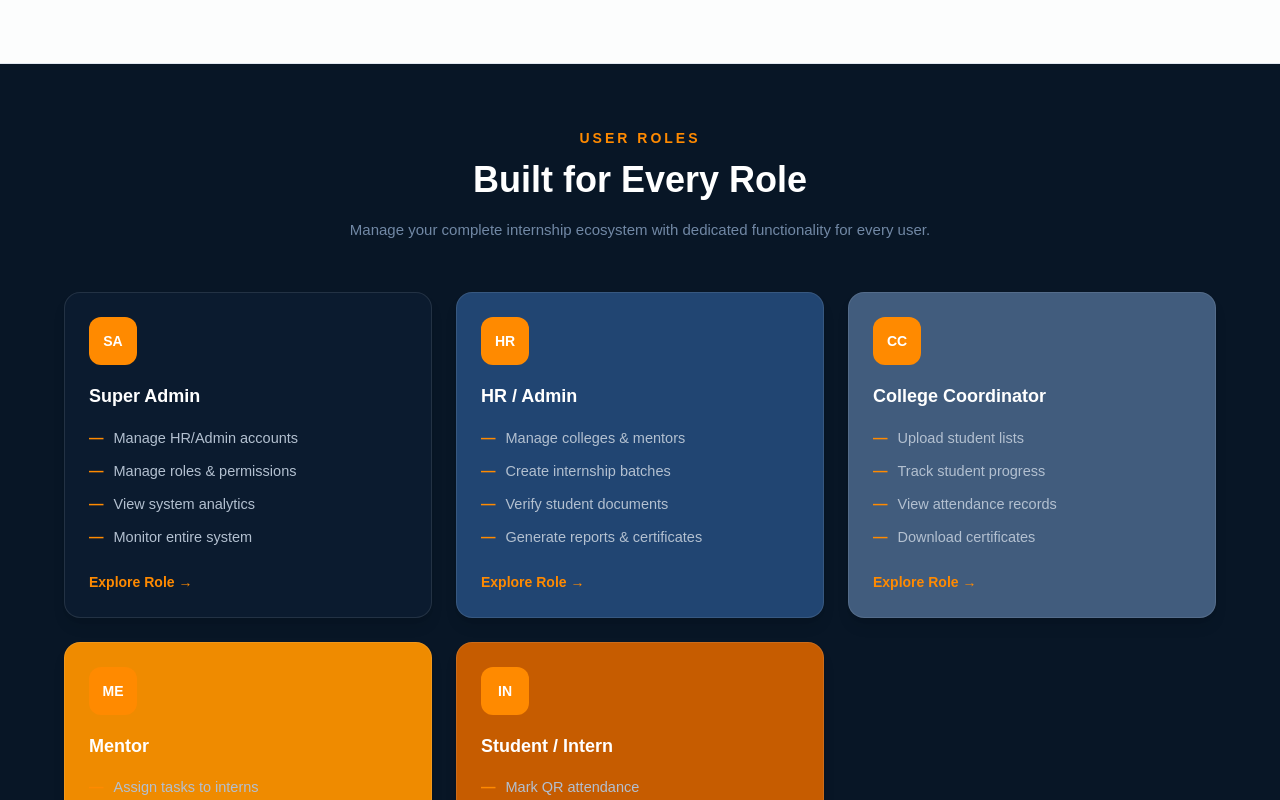
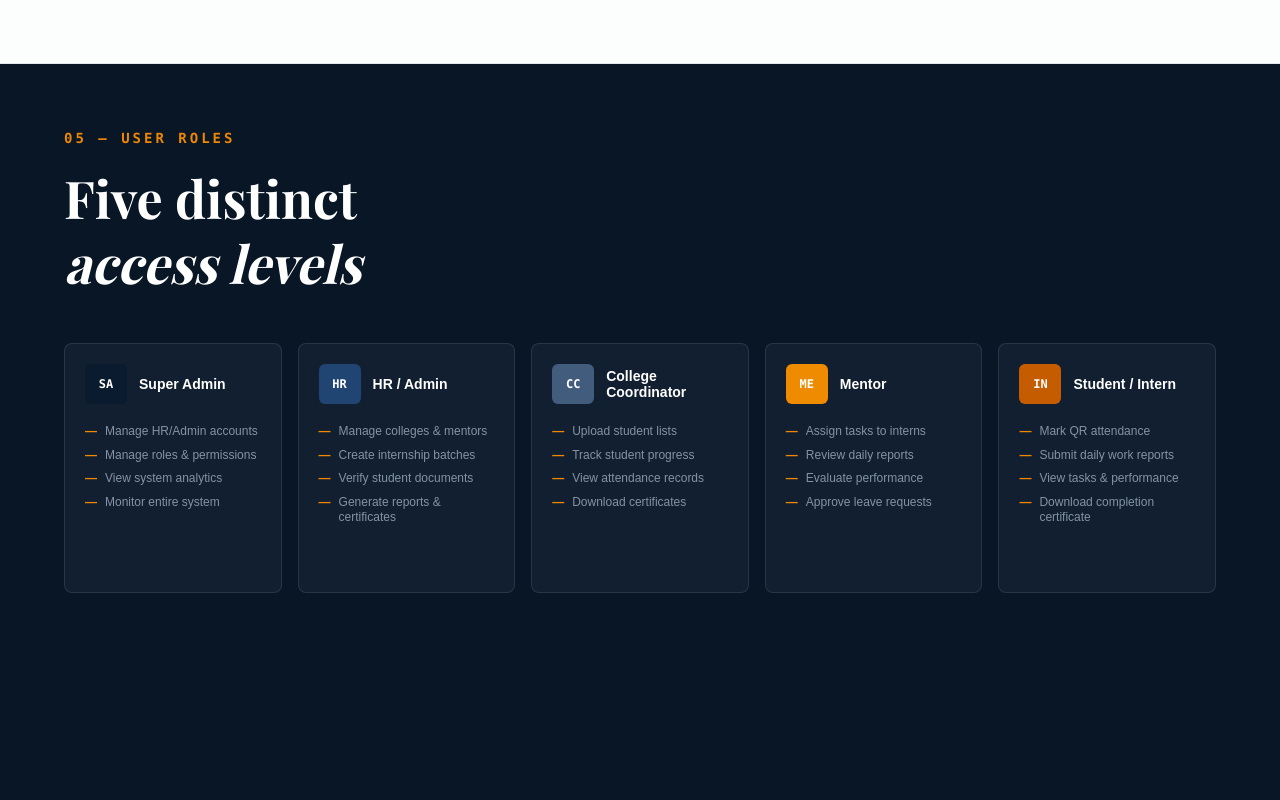
Before and after one commit to cubeage-team-eight/IMS-Project, a React (Vite) app in the folder frontend/: page / in a window 1280 px wide. Shown: the part 1280-2080 px from the top of the page. Built offline with nearby package versions, Linux system fonts and the light colour scheme; no server answers; a web font is replaced by a local one.

Commit message:
Fix switch role navigation

```diff
--- a/frontend/src/components/home/User.jsx
+++ b/frontend/src/components/home/User.jsx
@@ -1,6 +1,3 @@
-
-import { Link } from "react-router-dom";
-
 const roles = [
   {
     code: "SA",
@@ -63,66 +60,79 @@ function User() {
   return (
     <section
       id="user-roles"
-      className="relative min-h-screen w-full bg-[#081626] px-6 py-16 text-white"
+      className="min-h-screen w-full bg-[#081626] px-6 py-16 text-white"
     >
-      {/* Header */}
-      <div className="mx-auto mb-12 max-w-6xl text-center">
-        <p className="mb-3 font-[Arial,sans-serif] text-sm font-semibold uppercase tracking-[3px] text-[#ff8a00]">
-          User Roles
+      {/* Heading */}
+      <div className="mx-auto mb-12 max-w-6xl">
+        <p className="mb-4 font-mono text-[14px] font-semibold tracking-[3px] text-[#ef8700]">
+          05 — USER ROLES
         </p>
 
-        <h2 className="font-[Arial,sans-serif] text-3xl font-bold md:text-4xl">
-          Built for Every Role
+        <h2 className="font-serif text-[52px] font-bold leading-tight">
+          Five distinct
+          <br />
+          <span className="italic">access levels</span>
         </h2>
-
-        <p className="mx-auto mt-4 max-w-2xl font-[Arial,sans-serif] text-[15px] leading-7 text-[#7188a5]">
-          Manage your complete internship ecosystem with dedicated
-          functionality for every user.
-        </p>
       </div>
 
-      {/* Roles */}
-      <div className="mx-auto grid max-w-6xl grid-cols-1 gap-6 md:grid-cols-2 lg:grid-cols-3">
+      {/* Role Cards */}
+      <div className="mx-auto grid max-w-6xl grid-cols-1 gap-4 md:grid-cols-2 lg:grid-cols-5">
         {roles.map((role) => (
           <div
             key={role.code}
-            className="rounded-2xl border border-white/10 p-6 shadow-lg transition duration-300 hover:-translate-y-1 hover:border-[#ff8a00]/40"
-            style={{
-              backgroundColor: role.color,
-            }}
+            className="
+              h-[250px]
+              rounded-lg
+              border
+              border-white/10
+              bg-[#111f30]
+              px-5
+              pt-5
+              pb-3
+              transition
+              hover:border-[#ef8700]/40
+            "
           >
-            {/* Role Code */}
-            <div className="mb-5 flex h-12 w-12 items-center justify-center rounded-xl bg-[#ff8a00]">
-              <span className="font-[Arial,sans-serif] text-sm font-bold text-white">
-                {role.code}
-              </span>
+            <div className="mb-5 flex items-center gap-3">
+              <div
+                className="flex h-10 w-[42px] shrink-0 items-center justify-center rounded-md"
+                style={{ backgroundColor: role.color }}
+              >
+                <span className="font-mono text-[12px] font-bold text-white">
+                  {role.code}
+                </span>
+              </div>
+
+              <h3 className="font-[Arial,sans-serif] text-[14px] font-semibold leading-[1.15] text-white">
+                {role.title}
+              </h3>
             </div>
 
-            {/* Role Title */}
-            <h3 className="font-[Arial,sans-serif] text-[18px] font-bold leading-[1.25] text-white">
-              {role.title}
-            </h3>
+
+
 
             {/* Features */}
-            <ul className="mt-5 m-0 list-none space-y-3 p-0">
+            <ul className="mt-4 m-0 list-none space-y-2 p-0">
               {role.features.map((feature) => (
                 <li
                   key={feature}
-                  className="flex items-start gap-2.5 font-[Arial,sans-serif] text-[14.5px] leading-[1.45] text-[#b3c0d0]"
+                  className="
+                    flex
+                    items-start
+                    gap-2
+                    font-[Arial,sans-serif]
+                    text-[12px]
+                    font-medium
+                    leading-[1.3]
+                    text-[#8493a5]
+                  "
                 >
-                  <span className="font-bold text-[#ff8a00]">—</span>
+                  <span className="font-semibold text-[#ef8700]">—</span>
+
                   <span>{feature}</span>
                 </li>
               ))}
             </ul>
-
-            {/* Link */}
-            <Link
-              to="/login"
-              className="mt-6 inline-block font-[Arial,sans-serif] text-sm font-semibold text-[#ff8a00] transition hover:text-white"
-            >
-              Explore Role →
-            </Link>
           </div>
         ))}
       </div>
--- a/frontend/src/pages/auth/RoleSelection.jsx
+++ b/frontend/src/pages/auth/RoleSelection.jsx
@@ -1,93 +1,230 @@
-import React from 'react';
-import { useNavigate, Link } from 'react-router-dom';
-import { roleConfig } from '../../utils/constants';
+import React from "react";
+import { useNavigate, Link } from "react-router-dom";
+import { roleConfig } from "../../utils/constants";
 
 function RoleSelection() {
   const navigate = useNavigate();
-
   const handleRoleSelect = (roleKey) => {
-    // Navigate to Sign Up as default for the selected role
     navigate(`/signup/${roleKey}`);
   };
 
+  const roleDetails = {
+    "super-admin": {
+      description:
+        "Full system control — manage HR/Admins, roles, permissions, and monitor platform-wide analytics.",
+      tags: ["System Monitor", "Role Management", "Analytics"],
+    },
+
+    "hr-admin": {
+      description:
+        "Manage colleges, mentors, batches, students, documents, attendance, reports, and certificates.",
+      tags: ["Batch Management", "Verification", "Reports"],
+    },
+
+    "college-coordinator": {
+      description:
+        "Upload student lists, track progress, view attendance records, and download completion certificates.",
+      tags: ["Student Tracking", "Attendance", "Certificates"],
+    },
+
+    mentor: {
+      description:
+        "Assign tasks, review daily reports, evaluate intern performance, and approve leave requests.",
+      tags: ["Task Assignment", "Evaluation", "Leave Approval"],
+    },
+
+    "student-intern": {
+      description:
+        "Mark attendance, submit daily reports, view tasks, apply leave, and download your certificate.",
+      tags: ["Attendance", "Daily Reports", "Certificate"],
+    },
+  };
+
   return (
-    <div className="auth-page min-h-screen flex flex-col items-center justify-center p-4 sm:p-6 lg:p-8 bg-[#0a0e1a] relative overflow-hidden">
-      {/* Decorative background effects */}
-      <div className="absolute top-[-20%] left-[-10%] w-[500px] h-[500px] rounded-full bg-[#f59e0b]/[0.05] blur-[120px] pointer-events-none" />
-      <div className="absolute bottom-[-15%] right-[-5%] w-[400px] h-[400px] rounded-full bg-[#8b5cf6]/[0.05] blur-[100px] pointer-events-none" />
-      <div className="starfield-bg absolute inset-0 pointer-events-none opacity-30"></div>
+    <div className="min-h-screen w-full bg-[#081626] text-white">
 
-      <div className="relative z-10 w-full max-w-[1000px] flex flex-col items-center">
-        {/* Header */}
-        <div className="text-center mb-12">
-          <p className="text-[#f59e0b] text-sm font-semibold tracking-[0.2em] uppercase mb-4">
-            Select Your Role
-          </p>
-          <h1 className="text-4xl sm:text-5xl font-bold text-white mb-4 tracking-tight">
-            Who are you?
+      {/* ================= HEADER ================= */}
+      <header className="h-[54px] border-b border-white/[0.06] bg-[#081626]">
+        <div className="flex h-full items-center px-[38px]">
+
+          <Link to="/" className="flex items-center gap-[14px]">
+
+            {/* IMS Logo */}
+            <div className="flex h-[36px] w-[38px] items-center justify-center rounded-[4px] bg-[#f59e0b]">
+              <span className="font-mono text-[11px] font-bold text-white bg-[#f59e0b]">
+                IMS
+              </span>
+            </div>
+
+            {/* Brand */}
+            <span className="font-mono text-[14px] font-semibold tracking-[3px] text-[#40536c]">
+              INTERNSHIP MANAGEMENT SYSTEM
+            </span>
+
+          </Link>
+        </div>
+      </header>
+
+      {/* ================= MAIN ================= */}
+      <main className="relative min-h-[calc(100vh-54px)] overflow-hidden bg-[#081626] px-6 py-[45px] sm:px-10">
+
+        {/* Figma Grid Background */}
+        <div
+          className="pointer-events-none absolute inset-0 opacity-30"
+          style={{
+            backgroundImage: `
+              linear-gradient(
+                rgba(255,255,255,0.045) 1px,
+                transparent 1px
+              ),
+              linear-gradient(
+                90deg,
+                rgba(255,255,255,0.045) 1px,
+                transparent 1px
+              )
+            `,
+            backgroundSize: "72px 72px",
+          }}
+        />
+
+        {/* Content */}
+        <div className="relative z-10 mx-auto max-w-[1380px]">
+
+          {/* ================= HEADING ================= */}
+          <div className="mb-[40px] text-center">
+
+            {/* Label */}
+            <div className="mb-[20px] inline-flex rounded-full border border-[#f59e0b]/30 bg-[#111d2c] px-[15px] py-[7px]">
+              <span className="font-mono text-[13px] font-semibold tracking-[2px] text-[#f59e0b]">
+                SELECT YOUR ROLE
+              </span>
+            </div>
+
+            {/* Main Heading */}
+            <h1 className="mb-[20px] font-sans text-[44px] font-bold leading-[1.05] tracking-[-1.5px] text-white">
+              Who are <span className="italic">you?</span>
             </h1>
-          <p className="text-gray-400 text-base max-w-lg mx-auto">
-            Choose your role to access your personalized dashboard and tools.
+
+            {/* Subtitle */}
+            <p className="mx-auto mt-[12px] max-w-[600px] text-[18px] leading-[26px] text-[#617895]">
+              Choose your role to access your personalized dashboard
+              <br />
+              and tools.
             </p>
           </div>
 
-        {/* Role Cards Grid */}
-        <div className="grid grid-cols-1 sm:grid-cols-2 lg:grid-cols-5 gap-4 w-full">
-          {Object.entries(roleConfig).map(([key, role]) => (
+          {/* ================= ROLE CARDS ================= */}
+          <div className="grid grid-cols-1 gap-[19px] sm:grid-cols-2 lg:grid-cols-5">
+
+            {Object.entries(roleConfig).map(([key, role]) => {
+              const details = roleDetails[key];
+
+              return (
                 <div
                   key={key}
                   onClick={() => handleRoleSelect(key)}
-              className="role-card group relative bg-[#111827]/80 backdrop-blur-md border border-white/[0.06] rounded-2xl p-6 cursor-pointer hover:-translate-y-2 hover:bg-[#1f2937]/90 transition-all duration-300 hover:shadow-xl hover:shadow-black/50 overflow-hidden flex flex-col"
+                  className="
+                    group
+                    relative
+                    flex
+                    h-[340px]
+                    cursor-pointer
+                    flex-col
+                    overflow-hidden
+                    rounded-[10px]
+                    border
+                    border-white/[0.08]
+                    bg-[#111f30]
+                    p-[22px]
+                    transition-all
+                    duration-300
+                    hover:-translate-y-1
+                    hover:border-white/[0.15]
+                    hover:bg-[#142337]
+                  "
                 >
-              {/* Top Accent Line */}
+
+                  {/* Top Hover Line */}
                   <div
-                className="absolute top-0 left-0 right-0 h-1 opacity-0 group-hover:opacity-100 transition-opacity duration-300"
+                    className="absolute left-0 right-0 top-0 h-[2px] opacity-0 transition-opacity duration-300 group-hover:opacity-100"
                     style={{ backgroundColor: role.color }}
-              ></div>
+                  />
 
-              {/* Icon / Abbreviation */}
+                  {/* Role Badge */}
                   <div
-                className="w-12 h-12 rounded-xl flex items-center justify-center font-bold text-lg mb-5 transition-transform duration-300 group-hover:scale-110"
-                style={{ backgroundColor: `${role.color}15`, color: role.color }}
+                    className="mb-[20px] flex h-[54px] w-[54px] shrink-0 items-center justify-center rounded-[11px] border"
+                    style={{
+                      backgroundColor: `${role.color}15`,
+                      borderColor: `${role.color}55`,
+                    }}
+                  >
+                    <span
+                      className="font-mono text-[17px] font-semibold"
+                      style={{ color: role.color }}
                     >
                       {role.abbr}
+                    </span>
                   </div>
 
-              {/* Title & Description */}
-              <h3 className="text-white font-semibold text-lg mb-2">{role.label}</h3>
+                  {/* Role Title */}
+                  <h3 className="mb-[10px] text-[17px] font-semibold leading-[23px] text-white">
+                    {role.label}
+                  </h3>
 
-              {/* Descriptions based on role (hardcoded for the UI representation) */}
-              <p className="text-gray-400 text-xs leading-relaxed flex-grow">
-                {key === 'super-admin' && 'Full system control. Manage HR/Admins, roles, permissions, and monitor platform-wide analytics.'}
-                {key === 'hr-admin' && 'Manage colleges, mentors, batches, students, documents, attendance, reports, and certificates.'}
-                {key === 'college-coordinator' && 'Upload student lists, track progress, view attendance records, and download completion certificates.'}
-                {key === 'mentor' && 'Assign tasks, review daily reports, evaluate intern performance, and approve leave requests.'}
-                {key === 'student-intern' && 'Mark attendance, submit daily reports, view tasks, apply leave, and download your certificate.'}
+                  {/* Description */}
+                  <p className="text-[14px] font-normal leading-[22px] text-[#526984]">
+                    {details?.description}
                   </p>
 
-              {/* Bottom Tags */}
-              <div className="mt-5 flex flex-wrap gap-2">
-                {key === 'super-admin' && <><span className="text-[10px] px-2 py-1 rounded bg-orange-500/10 text-orange-400">System Monitor</span></>}
-                {key === 'hr-admin' && <><span className="text-[10px] px-2 py-1 rounded bg-blue-500/10 text-blue-400">Batch Management</span></>}
-                {key === 'college-coordinator' && <><span className="text-[10px] px-2 py-1 rounded bg-green-500/10 text-green-400">Student Tracking</span></>}
-                {key === 'mentor' && <><span className="text-[10px] px-2 py-1 rounded bg-red-500/10 text-red-400">Task Assignment</span></>}
-                {key === 'student-intern' && <><span className="text-[10px] px-2 py-1 rounded bg-purple-500/10 text-purple-400">Attendance</span></>}
+                  {/* Tags */}
+                  <div className="mt-auto flex flex-wrap gap-[7px] pt-[18px]">
+
+                    {details?.tags.map((tag) => (
+                      <span
+                        key={tag}
+                        className="rounded-full border px-[9px] py-[4px] font-mono text-[10px] font-medium leading-[12px]"
+                        style={{
+                          color: role.color,
+                          borderColor: `${role.color}35`,
+                          backgroundColor: `${role.color}08`,
+                        }}
+                      >
+                        {tag}
+                      </span>
+                    ))}
+
                   </div>
                 </div>
-          ))}
+              );
+            })}
           </div>
 
+          {/* ================= BACK TO HOME ================= */}
+          <div className="mt-[25px] flex justify-center">
+            <Link
+              to="/"
+              className="flex items-center gap-2 text-[14px] text-[#52657e] transition-colors hover:text-white"
+            >
+              <svg
+                className="h-4 w-4"
+                fill="none"
+                viewBox="0 0 24 24"
+                stroke="currentColor"
+              >
+                <path
+                  strokeLinecap="round"
+                  strokeLinejoin="round"
+                  strokeWidth={2}
+                  d="M10 19l-7-7m0 0l7-7m-7 7h18"
+                />
+              </svg>
 
-        {/* Back Link */}
-        <div className="mt-12">
-          <Link to="/" className="text-gray-500 hover:text-white transition-colors text-sm flex items-center gap-2">
-            <svg className="w-4 h-4" fill="none" viewBox="0 0 24 24" stroke="currentColor">
-              <path strokeLinecap="round" strokeLinejoin="round" strokeWidth={2} d="M10 19l-7-7m0 0l7-7m-7 7h18" />
-            </svg>
               Back to Home
             </Link>
           </div>
+
         </div>
+      </main>
     </div>
   );
 }
```
Also changed, not shown: frontend/src/components/common/Sidebar.jsx (+9 -8 lines). Lines whose indentation alone changed are shown as unchanged.
